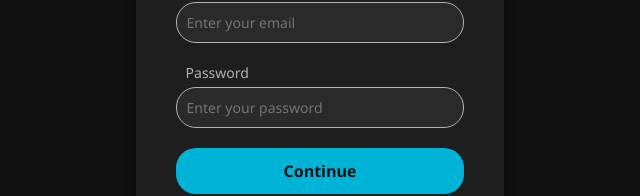
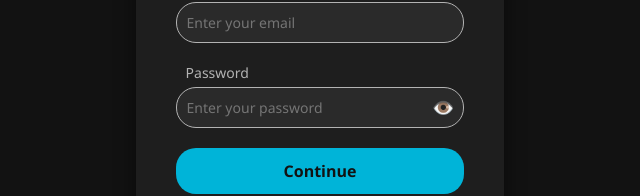
Before and after one commit to aronno-is-here/melodify-music-streaming, a React (Vite) app in the folder client/: page /login in a window 1280 px wide. Shown: the part 343-539 px from the top of the page, without its empty margins (320-960 px from the left). Built offline with nearby package versions, Linux system fonts and the light colour scheme; no server answers.

Commit message:
feat(login): add password visibility toggle button

```diff
--- a/client/src/pages/Login/Login.css
+++ b/client/src/pages/Login/Login.css
@@ -112,6 +112,30 @@ body {
   outline: none;
 }
 
+.password-input {
+  position: relative;
+}
+
+.password-input input {
+  width: 100%;
+  padding: 10px 40px 10px 10px;
+  border: 1px solid var(--gray);
+  border-radius: 20px;
+  background-color: var(--accent-black);
+  color: var(--white);
+  font-size: 14px;
+}
+
+.toggle-password {
+  position: absolute;
+  top: 50%;
+  right: 10px;
+  transform: translateY(-50%);
+  cursor: pointer;
+  color: var(--gray);
+  font-size: 18px;
+}
+
 .continue-btn {
   width: 100%;
   padding: 12px;
--- a/client/src/pages/Login/Login.jsx
+++ b/client/src/pages/Login/Login.jsx
@@ -16,6 +16,7 @@ export default function Login() {
   const navigate = useNavigate();
   const [email, setEmail] = useState('');
   const [password, setPassword] = useState('');
+  const [showPassword, setShowPassword] = useState(false);
   const [error, setError] = useState('');
 
   const handleSubmit = async (e) => {
@@ -52,8 +53,9 @@ export default function Login() {
         </div>
         <div className="form-group">
           <label htmlFor="password">Password</label>
+          <div className="password-input">
             <input
-            type="password"
+              type={showPassword ? 'text' : 'password'}
               id="password"
               name="password"
               placeholder="Enter your password"
@@ -61,6 +63,10 @@ export default function Login() {
               value={password}
               onChange={(e) => setPassword(e.target.value)}
             />
+            <span className="toggle-password" onClick={() => setShowPassword(!showPassword)}>
+              {showPassword ? '👁️‍🗨️' : '👁️'}
+            </span>
+          </div>
         </div>
         <button type="submit" className="continue-btn">
           Continue
```
Also changed, not shown: 1 other file (tests, documents, lock files or other folders). Lines whose indentation alone changed are shown as unchanged.
